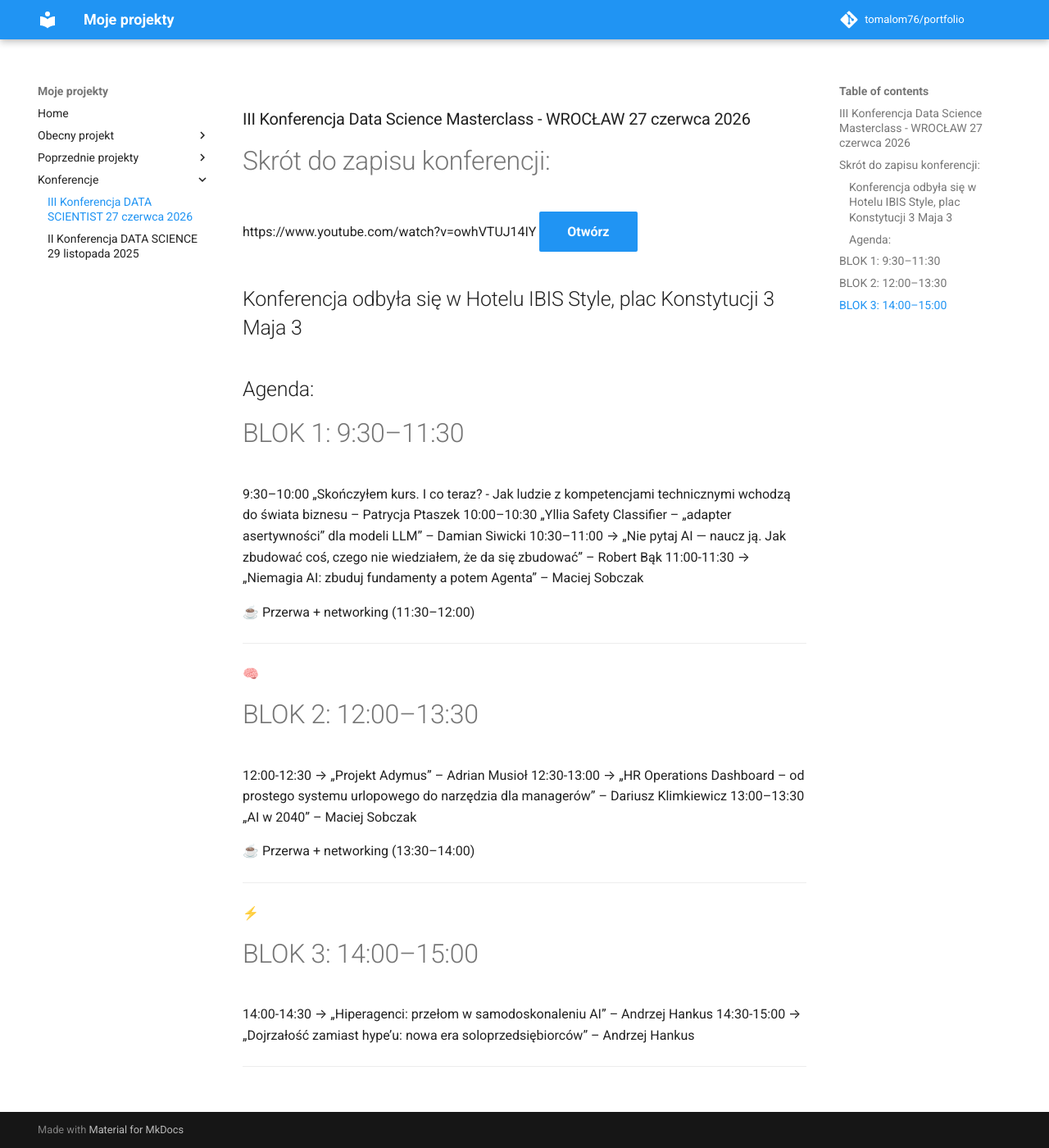
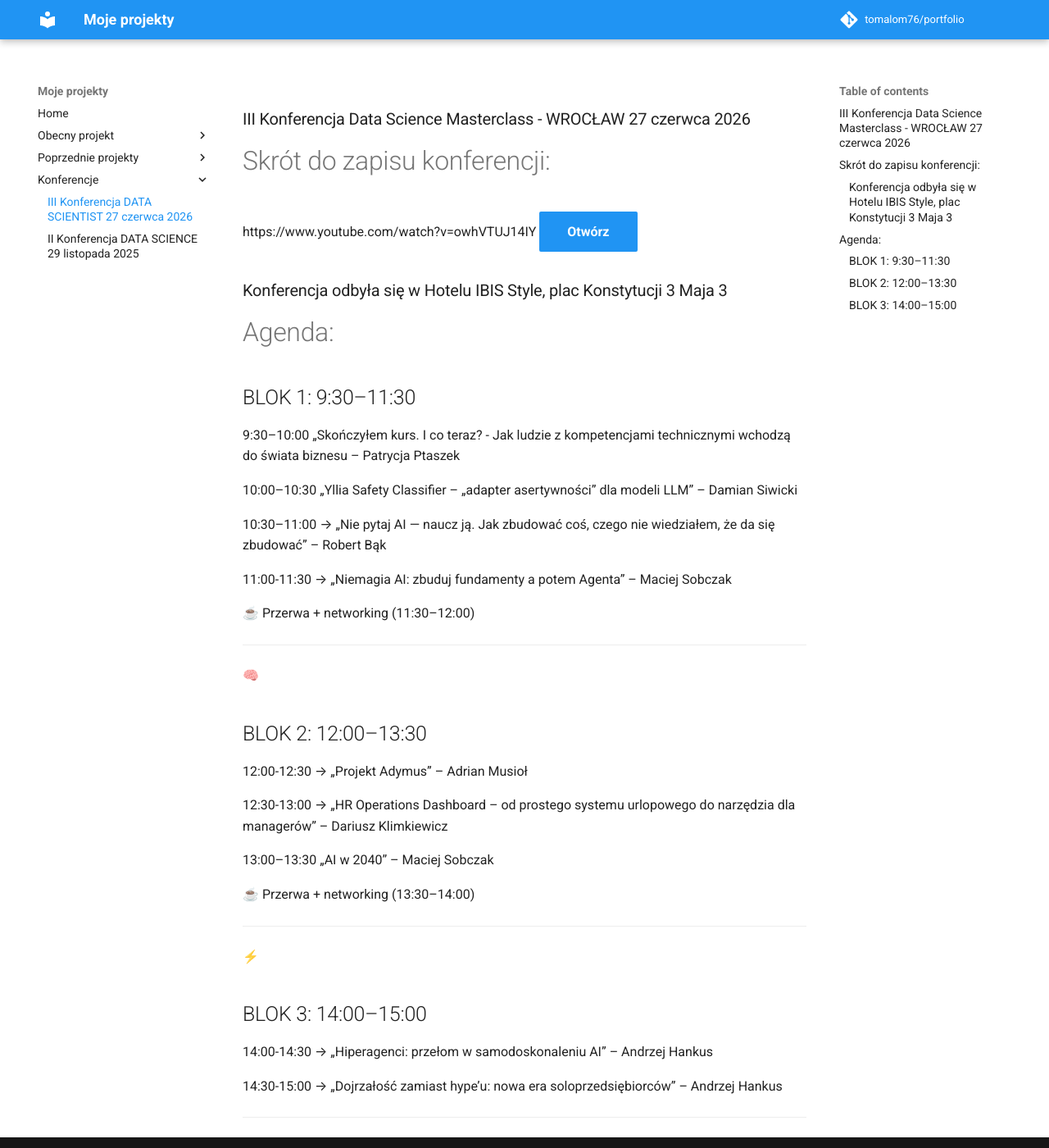
Before and after one commit to Tomalom76/portfolio, an MkDocs documentation site: the page built from docs/Konferencja3/index.md, in a window 1280 px wide and 1400 px high. Shown: the whole window at 82% size. Built offline with MkDocs 1.6.1 and Material for MkDocs 9.7.7, drawn with Linux system fonts in a browser that asks for light colours; comment, search, counter and statistics services are not loaded.

Commit message:
konf fix

```diff
--- a/docs/Konferencja3/index.md
+++ b/docs/Konferencja3/index.md
@@ -4,14 +4,17 @@
 https://www.youtube.com/watch?v=owhVTUJ14IY
 <a href="https://www.youtube.com/watch?v=owhVTUJ14IY" class="md-button md-button--primary">Otwórz</a>
 
-## Konferencja odbyła się w Hotelu IBIS Style, plac Konstytucji 3 Maja 3
-## Agenda:
+### Konferencja odbyła się w Hotelu IBIS Style, plac Konstytucji 3 Maja 3
+# Agenda:
 
-# BLOK 1:  9:30–11:30
+## BLOK 1:  9:30–11:30
 
 9:30–10:00 „Skończyłem kurs. I co teraz? - Jak ludzie z kompetencjami technicznymi wchodzą do świata biznesu – Patrycja Ptaszek
+
 10:00–10:30 „Yllia Safety Classifier – „adapter asertywności” dla modeli LLM” – Damian Siwicki
+
 10:30–11:00 → „Nie pytaj AI — naucz ją. Jak zbudować coś, czego nie wiedziałem, że da się zbudować” – Robert Bąk
+
 11:00-11:30 → „Niemagia AI: zbuduj fundamenty a potem Agenta” – Maciej Sobczak
 
 
@@ -20,10 +23,12 @@ https://www.youtube.com/watch?v=owhVTUJ14IY
 ---
 
 🧠
-# BLOK 2: 12:00–13:30
+## BLOK 2: 12:00–13:30
 
 12:00-12:30 → „Projekt Adymus” – Adrian Musioł
+
 12:30-13:00 → „HR Operations Dashboard – od prostego systemu urlopowego do narzędzia dla managerów” – Dariusz Klimkiewicz
+
 13:00–13:30 „AI w 2040” – Maciej Sobczak
 
 
@@ -32,9 +37,10 @@ https://www.youtube.com/watch?v=owhVTUJ14IY
 ---
 
 ⚡
-# BLOK 3: 14:00–15:00
+## BLOK 3: 14:00–15:00
 
 14:00-14:30 → „Hiperagenci: przełom w samodoskonaleniu AI” – Andrzej Hankus
+
 14:30-15:00 → „Dojrzałość zamiast hype’u: nowa era soloprzedsiębiorców” – Andrzej Hankus
 
 ---
```
Also changed, not shown: docs/Konferencja2/index.md (+5 -5 lines).
